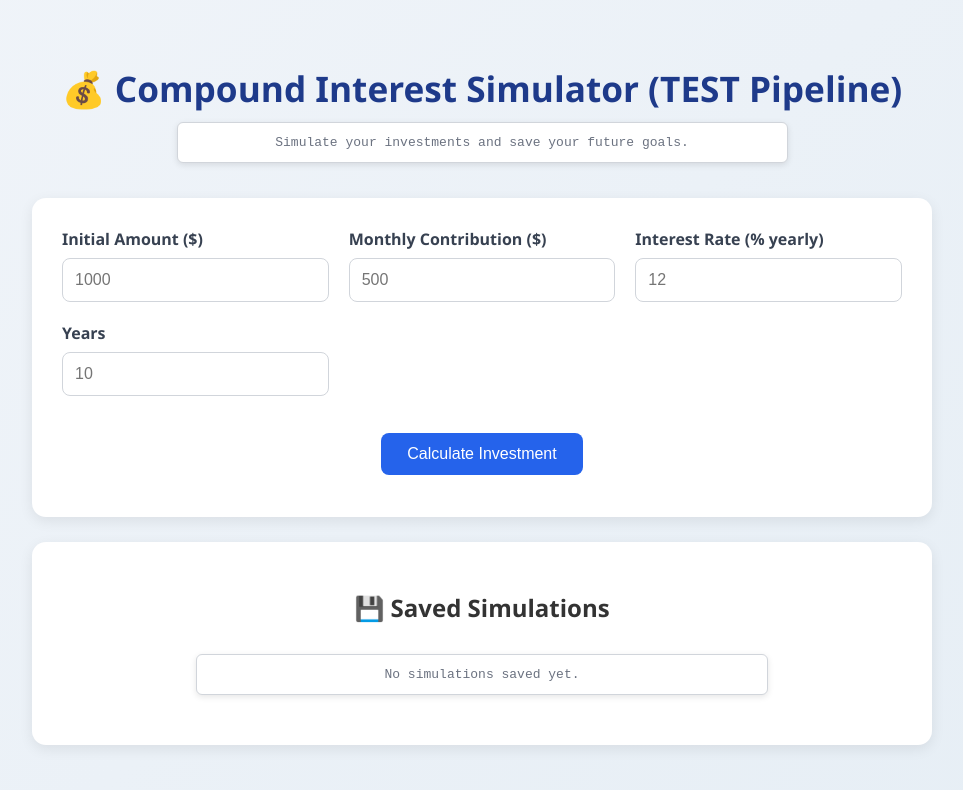
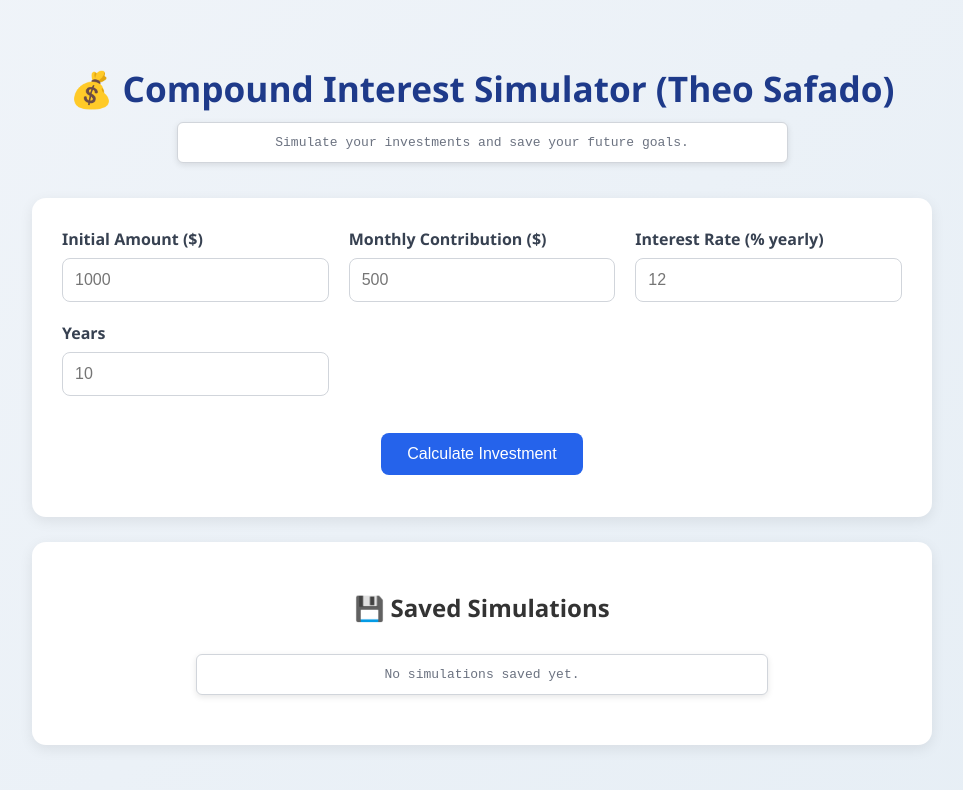
Before and after one commit to Mauricio-Camilo-AWS-Projects/s3-frontend, a website: page index.html in a window 1280 px wide. Shown: the whole page, without its empty margins (158-1121 px from the left). Drawn offline with Linux system fonts and the light colour scheme.

Commit message:
Update index.html

```diff
--- a/index.html
+++ b/index.html
@@ -9,7 +9,7 @@
 <body>
 
   <div class="container">
-    <h1>💰 Compound Interest Simulator (TEST Pipeline)</h1>
+    <h1>💰 Compound Interest Simulator (Theo Safado)</h1>
     <p class="subtitle">
       Simulate your investments and save your future goals.
     </p>
```
